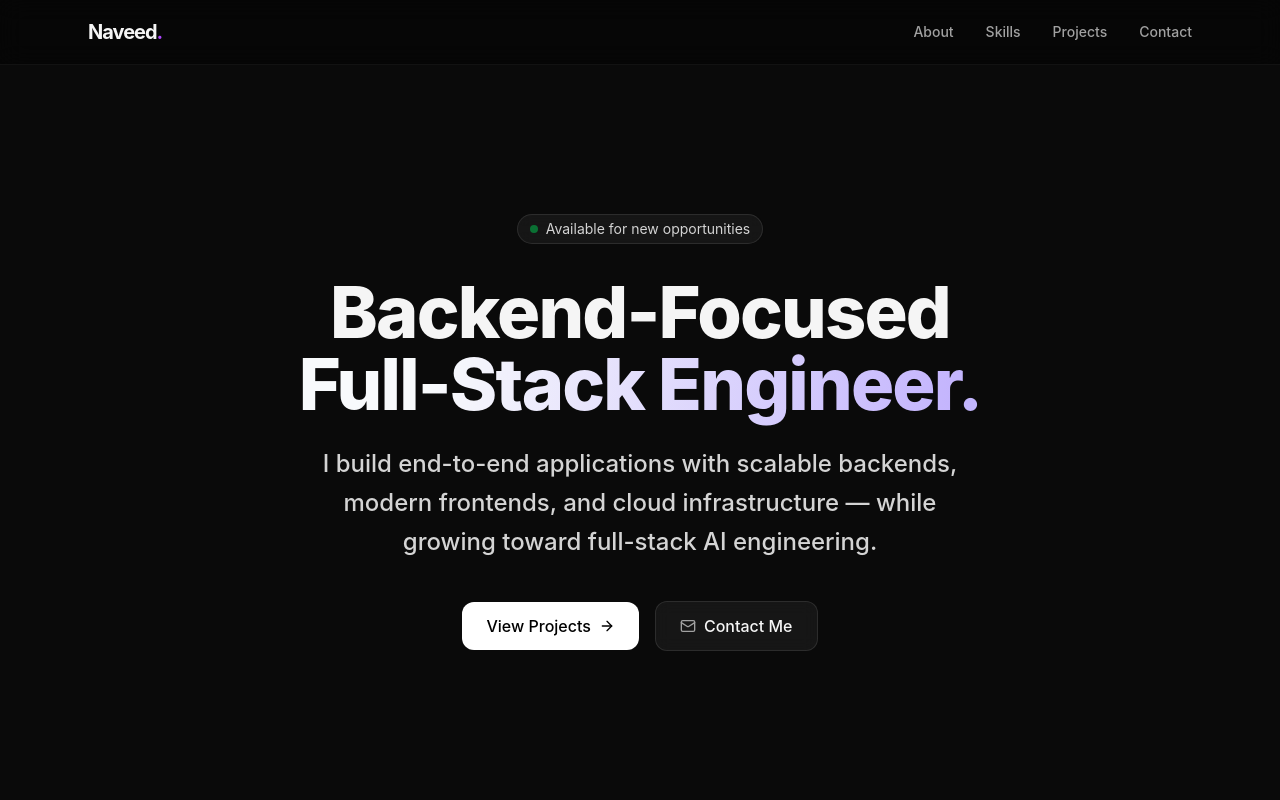
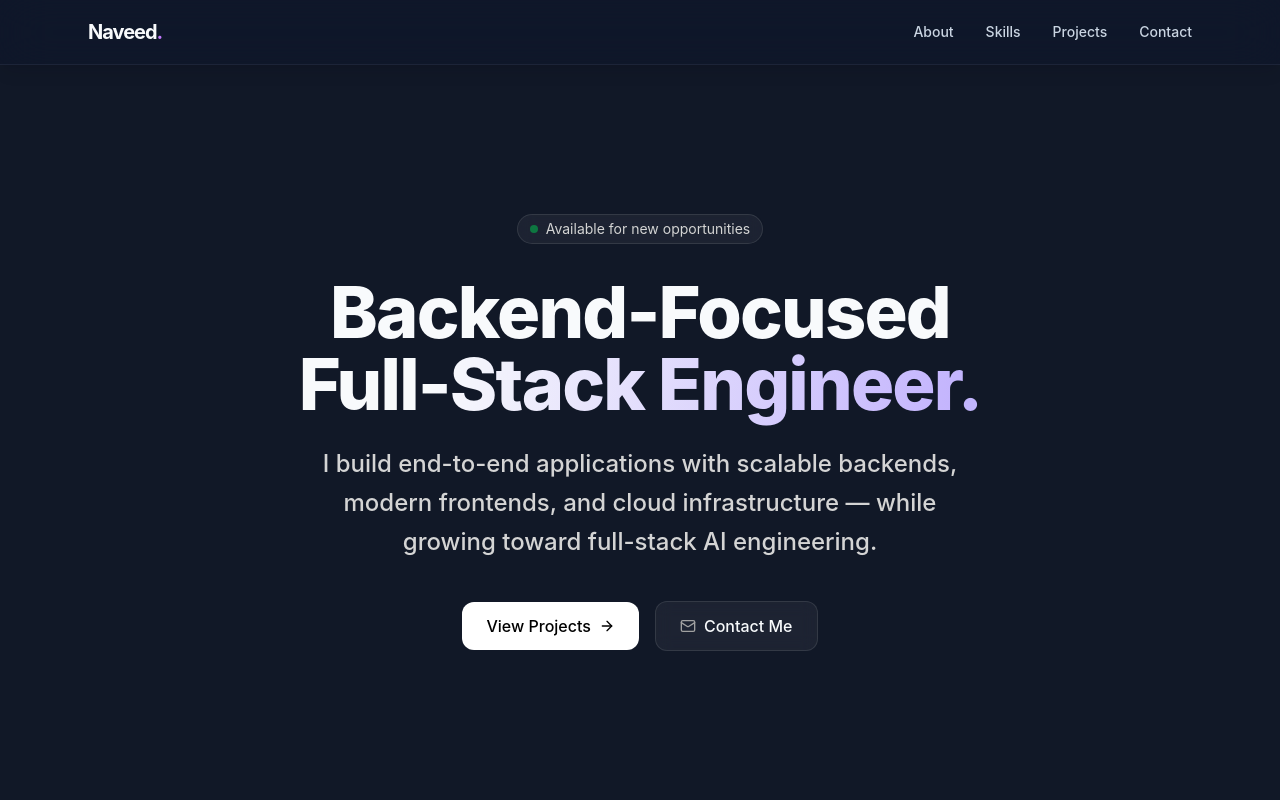
Before and after one commit to MRNaveed-stack/Portfolio, a React app: page / in a window 1280 px wide. Shown: the top 800 px of the page. Built offline with nearby package versions, Linux system fonts and the light colour scheme; the HTML template or start-up script is replaced by a standard one.

Commit message:
Lighten portfolio background and navigation

```diff
--- a/src/App.tsx
+++ b/src/App.tsx
@@ -1,4 +1,3 @@
-
 import Hero from './components/Hero';
 import About from './components/About';
 import Skills from './components/Skills';
@@ -8,24 +7,28 @@ import Contact from './components/Contact';
 
 function App() {
   return (
-    <div className="min-h-screen bg-[#0a0a0a] text-[#f5f5f5] selection:bg-purple-500/30 font-sans">
-      <div className="fixed inset-0 z-[-1] bg-[radial-gradient(ellipse_at_top,_var(--tw-gradient-stops))] from-neutral-900/40 via-[#0a0a0a] to-[#0a0a0a]"></div>
+    <div className="min-h-screen bg-[#111827] text-[#f8fafc] selection:bg-purple-500/30 font-sans">
+      <div className="fixed inset-0 z-[-1] overflow-hidden pointer-events-none">
+        <div className="absolute -top-32 -left-32 w-[28rem] h-[28rem] rounded-full bg-blue-500/10 blur-3xl animate-float-slow" />
+        <div className="absolute top-1/3 -right-40 w-[30rem] h-[30rem] rounded-full bg-purple-500/10 blur-3xl animate-float-reverse" />
+        <div className="absolute bottom-0 left-1/3 w-[24rem] h-[24rem] rounded-full bg-cyan-400/5 blur-3xl animate-glow" />
+      </div>
 
       {/* Navigation */}
-      <nav className="fixed top-0 left-0 right-0 z-50 border-b border-white/5 bg-black/40 backdrop-blur-md">
+      <nav className="fixed top-0 left-0 right-0 z-50 border-b border-slate-400/10 bg-slate-900/70 backdrop-blur-xl shadow-lg shadow-slate-950/10">
         <div className="max-w-6xl mx-auto px-6 h-16 flex items-center justify-between">
           <a href="#" className="font-bold text-xl tracking-tighter hover:opacity-80 transition-opacity">
-            Naveed<span className="text-purple-500">.</span>
+            Naveed<span className="text-purple-400">.</span>
           </a>
-          <div className="hidden md:flex gap-8 text-sm font-medium text-neutral-400">
-            <a href="#about" className="hover:text-white transition-colors">About</a>
-            <a href="#skills" className="hover:text-white transition-colors">Skills</a>
-            <a href="#projects" className="hover:text-white transition-colors">Projects</a>
-            <a href="#contact" className="hover:text-white transition-colors">Contact</a>
+          <div className="hidden md:flex gap-8 text-sm font-medium text-slate-300">
+            <a href="#about" className="nav-link hover:text-white">About</a>
+            <a href="#skills" className="nav-link hover:text-white">Skills</a>
+            <a href="#projects" className="nav-link hover:text-white">Projects</a>
+            <a href="#contact" className="nav-link hover:text-white">Contact</a>
           </div>
           <a
             href="#contact"
-            className="md:hidden px-4 py-2 text-sm font-medium border border-white/10 rounded-lg hover:bg-white/5"
+            className="md:hidden px-4 py-2 text-sm font-medium border border-slate-400/20 rounded-lg hover:bg-slate-700/40 transition-colors"
           >
             Contact
           </a>
@@ -41,7 +44,7 @@ function App() {
         <Contact />
       </main>
 
-      <footer className="border-t border-white/5 py-8 text-center text-neutral-500 text-sm">
+      <footer className="border-t border-slate-400/10 py-8 text-center text-slate-400 text-sm">
         <p className="max-w-6xl mx-auto px-6">
           © {new Date().getFullYear()} Muhammad Naveed Qasim. Built with React & Tailwind.
         </p>
```
